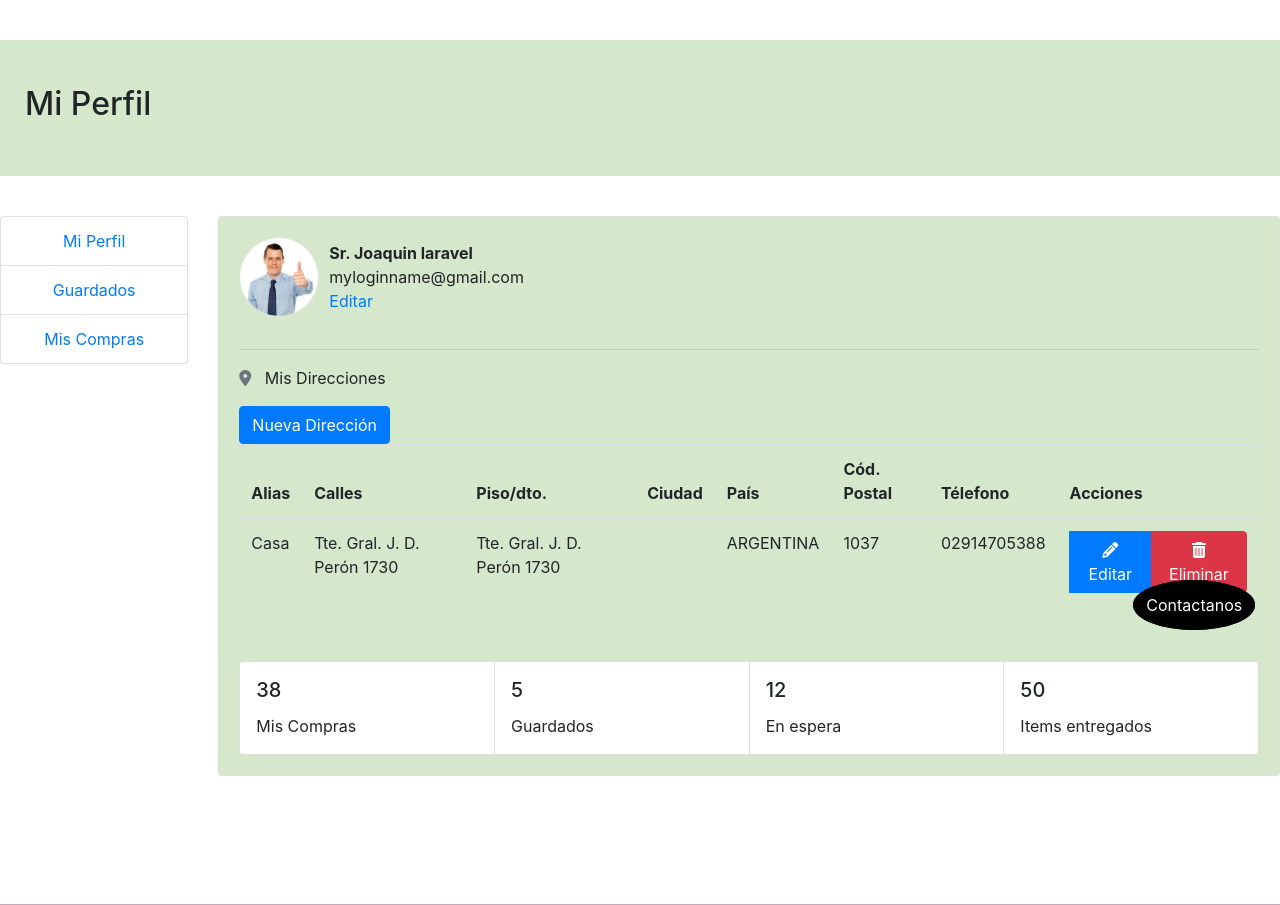
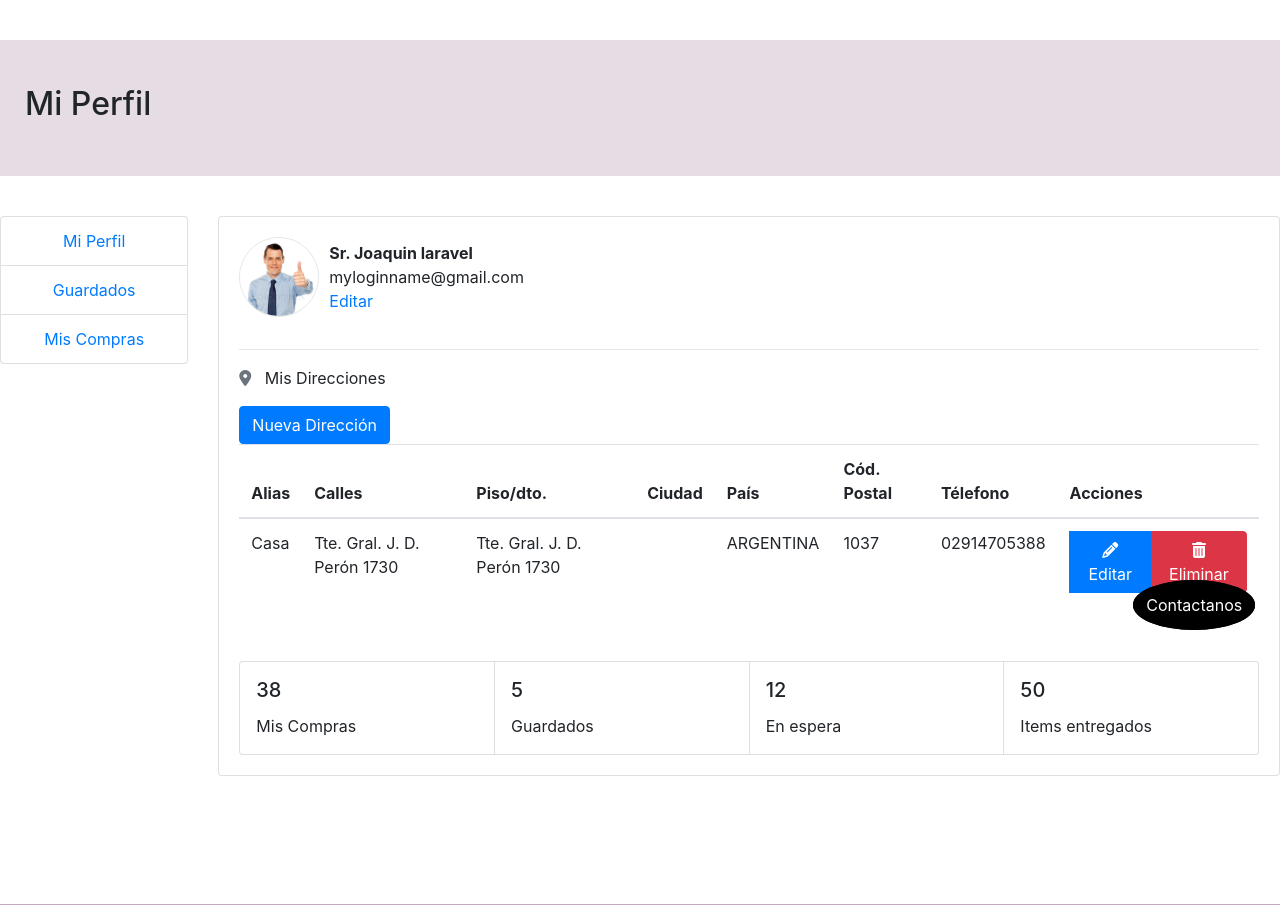
Before and after one commit to facucarrizo/e-commerce-6, a PHP site: page /usuario.php in a window 1280 px wide. Shown: the part 160-1065 px from the top of the page. Run offline with PHP 8.4, Linux system fonts and the light colour scheme; some libraries are stand-ins or nearby versions.

Commit message:
bc list-group usuario

```diff
--- a/Integrador/css/myaccount.css
+++ b/Integrador/css/myaccount.css
@@ -189,7 +189,7 @@ figure {
 
 /* css USUARIO */
 
-.card-account {
+.list-group-item > .card-account {
   background-color: #d5e8cb;
 }
 
```
